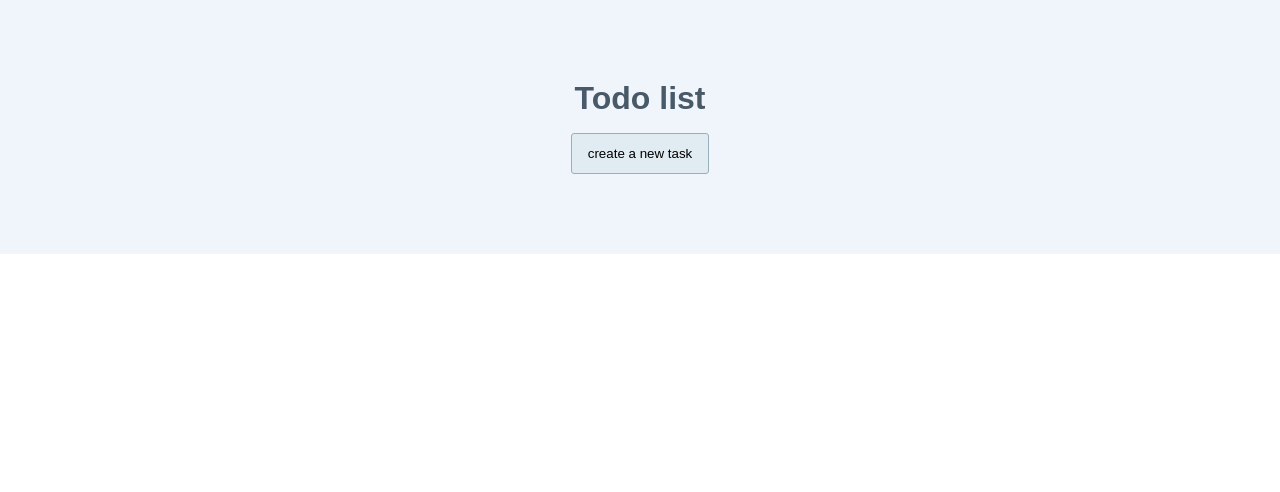
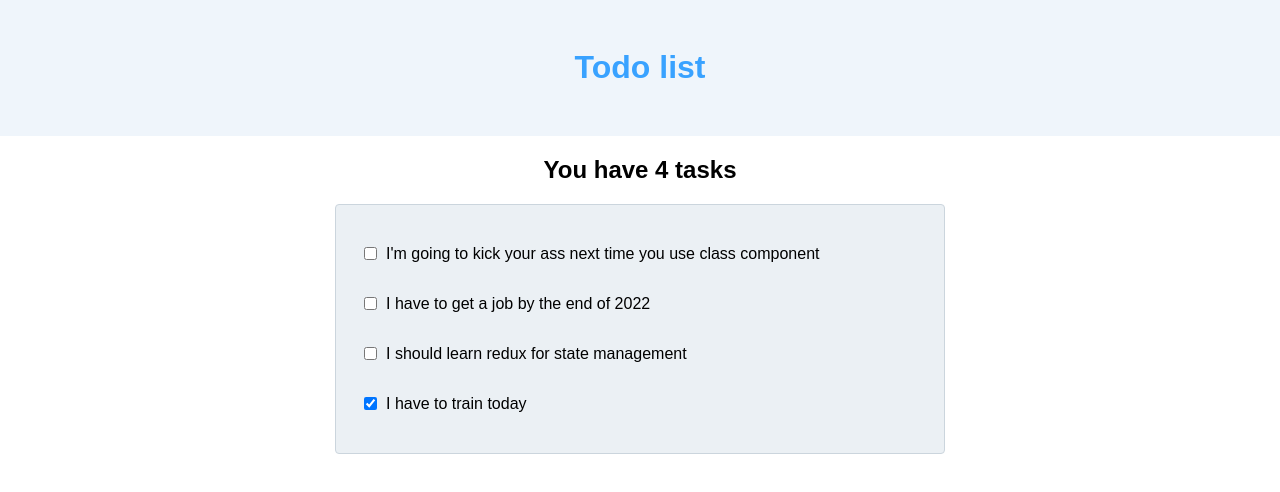
Before and after one commit to Hostname47/todo-list, a React (Create React App) app: page / in a window 1280 px wide. Shown: the top 492 px of the page. Built offline with nearby package versions, Linux system fonts and the light colour scheme.

Commit message:
add todolist wrapper component

```diff
--- a/package.json
+++ b/package.json
@@ -3,13 +3,12 @@
   "version": "0.1.0",
   "private": true,
   "dependencies": {
-    "@testing-library/jest-dom": "^5.16.4",
+    "@testing-library/jest-dom": "^5.16.5",
     "@testing-library/react": "^13.3.0",
     "@testing-library/user-event": "^13.5.0",
     "react": "^18.2.0",
     "react-dom": "^18.2.0",
     "react-scripts": "5.0.1",
-    "reactstrap": "^9.1.3",
     "web-vitals": "^2.1.4"
   },
   "scripts": {
--- a/src/App.js
+++ b/src/App.js
@@ -1,15 +1,33 @@
-import React, { Component } from 'react';
-import Header from './components/Header.js';
-import './css/App.css';
+import Header from "./components/Header";
+import './css/App.css'
 
-class App extends Component {
-    render() {
-        return (
-            <div>
-                <Header />
-            </div>
-        );
-    }
+const list = [
+  { id: 1, content: "I'm going to kick your ass next time you use class component", done: false },
+  { id: 2, content: "I have to get a job by the end of 2022", done: false },
+  { id: 3, content: "I should learn redux for state management", done: false },
+  { id: 4, content: "I have to train today", done: true },
+]
+
+function App() {
+  const length = list.length
+  return (
+    <div className="App">
+      <Header />
+      <h2 className="text-center">{length ? `You have ${length} task${length > 1 ? 's' : ''}` : "You don't have any task for the moment"}</h2>
+      <div id='todo-items-box'>
+        {
+          list.map(item => (
+              <div key={ item.id } className="todo-item-container">
+                <input type="checkbox" className="" checked={item.done ? 'checked' : ''} />
+                <p className="content">{ item.content }</p>
+              </div>
+            )
+          )
+        }
+      </div>
+
+    </div>
+  );
 }
 
 export default App;
--- a/src/components/Header.js
+++ b/src/components/Header.js
@@ -1,19 +1,11 @@
-import React, { Component } from 'react';
-import PropTypes from 'prop-types';
+import React from 'react'
 
-class Header extends Component {
-    constructor(props) {
-        super(props);
-    }
-
-    render() {
-        return (
-            <header>
-                <h1>Todo list</h1>
-                <button className="button-style-1">create a new task</button>
-            </header>
-        );
-    }
+function Header() {
+  return (
+    <header>
+        <h1>Todo list</h1>
+    </header>
+  )
 }
 
-export default Header;
+export default Header
--- /dev/null
+++ b/src/core.css
@@ -0,0 +1,31 @@
+body {
+  margin: 0;
+  font-family: Arial, Helvetica, sans-serif;
+}
+
+header {
+  padding: 28px 0;
+  background-color: #eff5fb;
+  display: flex;
+  flex-direction: column;
+  align-items: center;
+}
+
+header h1 {
+  color: #39a2ff;
+}
+
+.button-style-1 {
+  padding: 12px 16px;
+  background-color: #e1ebf2;
+  border: 1px solid #99b0bb;
+  border-radius: 3px;
+  cursor: pointer;
+}
+.button-style-1:hover {
+  background-color: #cfdbe4;
+}
+
+.text-center {
+  text-align: center;
+}
--- a/src/css/App.css
+++ b/src/css/App.css
@@ -1,28 +1,16 @@
-body {
-    margin: 0;
+#todo-items-box {
+  width: 560px;
+  display: flex;
+  flex-direction: column;
+  margin: 0 auto;
+  background-color: #ebf0f4;
+  border-radius: 4px;
+  border: 1px solid #cbd5dd;
+  padding: 24px;
 }
 
-header {
-    padding: 80px 40px;
-    background-color: #eff5fb;
-    display: flex;
-    flex-direction: column;
-    align-items: center;
+.todo-item-container {
+  display: flex;
+  align-items: center;
+  gap: 6px;
 }
-
-header h1 {
-    margin: 0 0 16px 0;
-    color: #485968;
-    font-family: Arial, Helvetica, sans-serif;
-}
-
-.button-style-1 {
-    padding: 12px 16px;
-    background-color: #e1ebf2;
-    border: 1px solid #99b0bb;
-    border-radius: 3px;
-    cursor: pointer;
-}
-.button-style-1:hover {
-    background-color: #cfdbe4;
-}
--- a/src/index.css
+++ /dev/null
@@ -1,12 +0,0 @@
-body {
-  margin: 0;
-  font-family: -apple-system, BlinkMacSystemFont, 'Segoe UI', 'Roboto', 'Oxygen',
-    'Ubuntu', 'Cantarell', 'Fira Sans', 'Droid Sans', 'Helvetica Neue',
-    sans-serif;
-  -webkit-font-smoothing: antialiased;
-  -moz-osx-font-smoothing: grayscale;
-}
-
-h1 {
-	text-align: center;
-}
--- a/src/index.js
+++ b/src/index.js
@@ -1,6 +1,7 @@
 import React from 'react';
 import ReactDOM from 'react-dom/client';
-import App from './App.js';
+import './core.css';
+import App from './App';
 
 const root = ReactDOM.createRoot(document.getElementById('root'));
 root.render(<App />);
```
Also changed, not shown: src/modals/CreateTask.js (deleted, +0 -26 lines), 2 other files (tests, documents, lock files or other folders).
